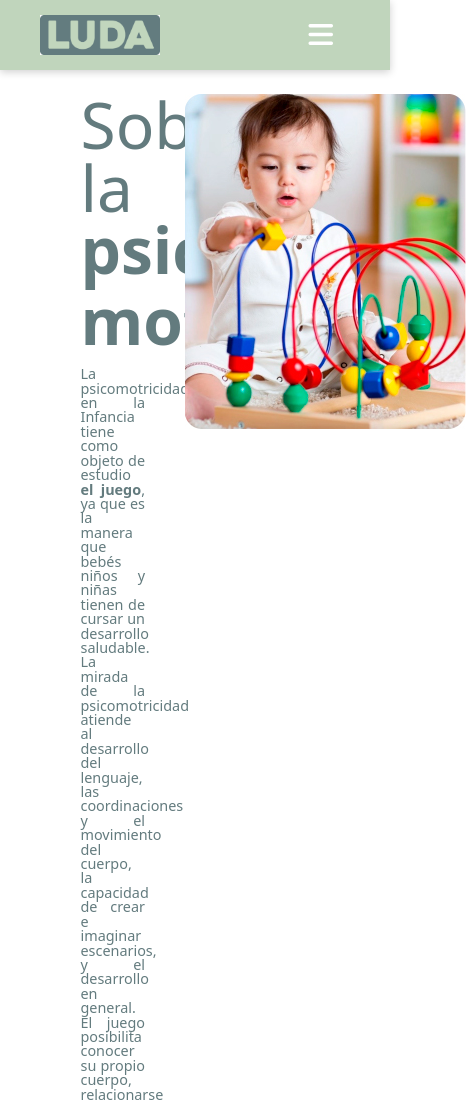
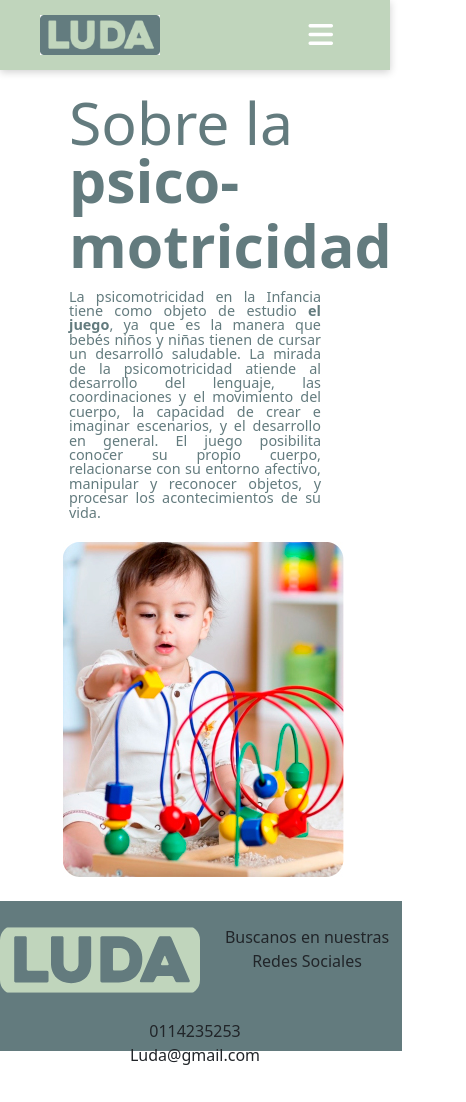
Before and after one commit to PabloGonzalez315/luda, a website: page paginas/sobre-psicom.html in a window 390 px wide. Shown: the top 1102 px of the page, 466 px wide, since content can reach past the window. After the commit the page ends 1067 px from the top, so only its background shows below. Drawn offline with nearby package versions, Linux system fonts and the light colour scheme.

Commit message:
Páginas responsive

```diff
--- a/paginas/sobre-psicom.html
+++ b/paginas/sobre-psicom.html
@@ -56,8 +56,8 @@
   </header>
 
   <section class="seccion-principal mt-4">
-    <div class="row justify-content-center textos-sobre-psicom">
-      <div class="col-3">
+    <div class="row justify-content-center">
+      <div class="col-xl-3 col-md-5 col-sm-6 col-8 textos-sobre-psicom">
        <h2 class="titulo-sobre-paginas">Sobre la <strong>psico-</strong></h2>
        <h2 class="titulo-sobre-paginas"><strong>motricidad</strong></h2>
 
@@ -71,13 +71,22 @@
          y procesar los acontecimientos de su vida.
         </p>
       </div>
-      <div class="col-3 img-sobre-psicom">
+      <div class="col-xl-3 col-md-5 col-sm-6 col-6 img-sobre-psicom">
         <img src="../img/img-sobre-psicom.jpg" alt="imagen sobre psicomotricidad">
       </div>
     </div>
   </section>
 
-  <footer>
+  <footer class="mt-4">
+    <div class="row backFoo">
+      <div class="col text-center pt-4"><img src="../img/logo-luda-footer.svg" alt="logo" class="imgLogoBack" /></div>
+      <div class="col text-center pt-4">
+          <p class="textoBack">Buscanos en nuestras <br />Redes Sociales</p>
+      </div>
+      <div class="col text-center pt-4">
+          <p class="textoBack">0114235253 <br />Luda@gmail.com</p>
+      </div>
+    </div>
   </footer>
 </body>
 
--- a/sass/_footer.scss
+++ b/sass/_footer.scss
@@ -0,0 +1,10 @@
+.backFoo {
+    background-color: $verde-oscuro;
+    height: 150px;
+}
+
+.imgLogoBack {
+    border-radius: 15px;
+    width: 200px;
+    height: 70px;
+}
--- a/sass/_general.scss
+++ b/sass/_general.scss
@@ -29,3 +29,7 @@ p {
     margin: 0;
     padding: 0;
 }
+
+.col-3 {
+    width: 28%;
+}
--- a/sass/_mediaqueries.scss
+++ b/sass/_mediaqueries.scss
@@ -1,4 +1,4 @@
-// Versión escritorio
+// Versión escritorio del menú
 @media (min-width: 1024px) {
     header {
         margin-bottom: 0px;
@@ -51,4 +51,60 @@
             }
         }
     }
+
+    .textos-sobre-psicom {
+        margin-right: 1em;
+    }
+
+    .img-sobre-psicom {
+        margin-left: 1em;
+        display: flex;
+        justify-content: center;
+        align-items: center;
+    }
 }
+
+@media (max-width: 1199px) {
+    .textos-sobre-psicom {
+        margin-right: 0;
+        margin-left: 5em;
+    }
+
+    .img-sobre-psicom {
+        margin-left: 0;
+        margin-left: 1em;
+        display: flex;
+        justify-content: center;
+        align-items: center;
+    }
+}
+
+@media (max-width: 767px) {
+    .textos-sobre-psicom {
+        margin-right: 0;
+        margin-left: 0;
+    }
+
+    .img-sobre-psicom {
+        margin-top: 1.4em;
+        display: flex;
+        justify-content: center;
+        align-items: center;
+    }
+}
+
+@media (max-width: 440px) {
+    .textos-sobre-psicom {
+        .titulo-sobre-paginas {
+            font-size: 3.68em;
+        }
+    }
+}
+
+@media (max-width: 388px) {
+    .textos-sobre-psicom {
+        .titulo-sobre-paginas {
+            font-size: 3.2em;
+        }
+    }
+}
--- a/sass/_seccion-principal.scss
+++ b/sass/_seccion-principal.scss
@@ -43,7 +43,6 @@
 
 // Página: Sobre la psicomotricidad
 .textos-sobre-psicom {
-    margin-right: 3em;
 
     .titulo-sobre-paginas {
         color: $verde-oscuro;
@@ -60,9 +59,6 @@
     }
 }
 
-.img-sobre-psicom {
-    margin-left: 1em;
-}
 
 // Página: Quiénes somos
 .nombres {
```
Also changed, not shown: index.html (+9 -0 lines), paginas/quienes-somos.html (+11 -2 lines), css/styles.css, img/logo-luda-footer.png (added), img/logo-luda-footer.svg (added), 1 other file.
